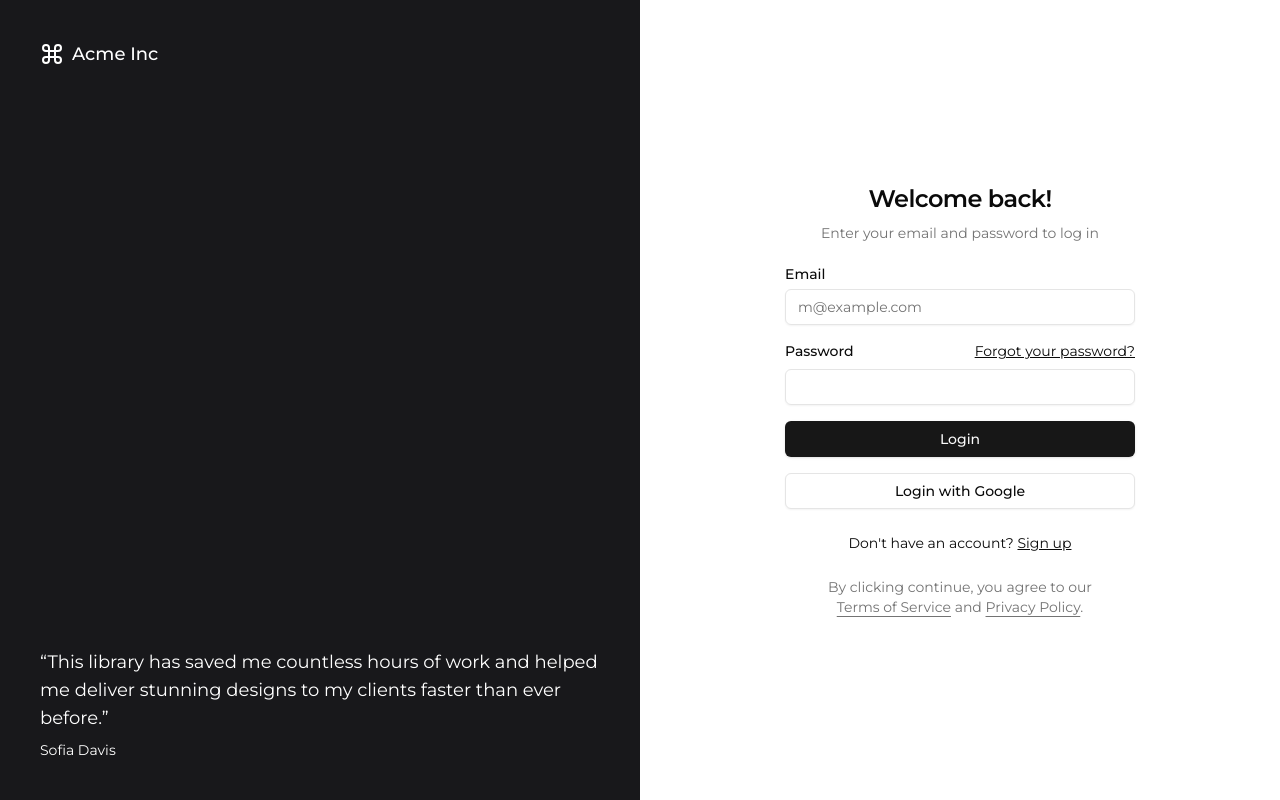
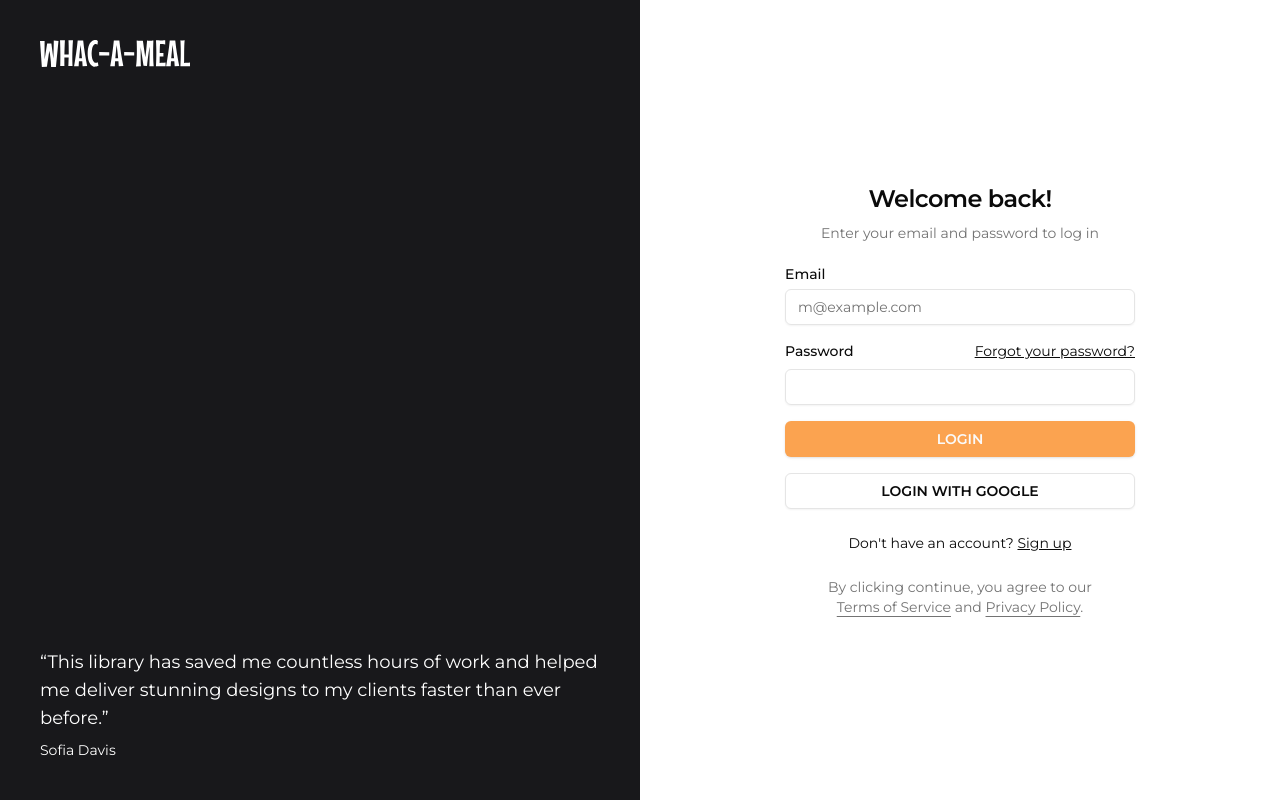
Before and after one commit to AndrejZaf/whacameal-web, a Next.js app: page /login in a window 1280 px wide. Built offline with nearby package versions, Linux system fonts and the light colour scheme.

Commit message:
Create reusable button styles and change the overall primary color

```diff
--- a/app/(auth)/login/page.tsx
+++ b/app/(auth)/login/page.tsx
@@ -9,19 +9,7 @@ const LoginPage = () => {
             <div className="relative hidden h-full flex-col bg-muted p-10 text-white dark:border-r lg:flex">
                 <div className="absolute inset-0 bg-zinc-900" />
                 <div className="relative z-20 flex items-center text-lg font-medium">
-                    <svg
-                        xmlns="http://www.w3.org/2000/svg"
-                        viewBox="0 0 24 24"
-                        fill="none"
-                        stroke="currentColor"
-                        strokeWidth="2"
-                        strokeLinecap="round"
-                        strokeLinejoin="round"
-                        className="mr-2 h-6 w-6"
-                    >
-                        <path d="M15 6v12a3 3 0 1 0 3-3H6a3 3 0 1 0 3 3V6a3 3 0 1 0-3 3h12a3 3 0 1 0-3-3" />
-                    </svg>
-                    Acme Inc
+                    <img alt="Whac a meal" src="./whc_logo.svg" />
                 </div>
                 <div className="relative z-20 mt-auto">
                     <blockquote className="space-y-2">
--- a/app/globals.css
+++ b/app/globals.css
@@ -14,7 +14,7 @@ body {
         --card-foreground: 0 0% 3.9%;
         --popover: 0 0% 100%;
         --popover-foreground: 0 0% 3.9%;
-    --primary: 0 0% 9%;
+        --primary: 29 96% 65%;
         --primary-foreground: 0 0% 98%;
         --secondary: 0 0% 96.1%;
         --secondary-foreground: 0 0% 9%;
@@ -34,6 +34,7 @@ body {
         --chart-5: 27 87% 67%;
         --radius: 0.5rem;
     }
+
     .dark {
         --background: 0 0% 3.9%;
         --foreground: 0 0% 98%;
@@ -41,7 +42,7 @@ body {
         --card-foreground: 0 0% 98%;
         --popover: 0 0% 3.9%;
         --popover-foreground: 0 0% 98%;
-    --primary: 0 0% 98%;
+        --primary: 29 96% 65%;
         --primary-foreground: 0 0% 9%;
         --secondary: 0 0% 14.9%;
         --secondary-foreground: 0 0% 98%;
@@ -66,6 +67,7 @@ body {
     * {
         @apply border-border;
     }
+
     body {
         @apply bg-background text-foreground;
     }
--- a/components/navbar.tsx
+++ b/components/navbar.tsx
@@ -90,8 +90,7 @@ const Navbar = () => {
                             className="w-[--radix-dropdown-menu-trigger-width] min-w-56 rounded-lg"
                             side="bottom"
                             align="end"
-                        sideOffset={4}
-                    >
+                            sideOffset={4}>
                             <DropdownMenuItem>
                                 <BadgeCheck />
                                 Account
@@ -103,8 +102,10 @@ const Navbar = () => {
                             </DropdownMenuItem>
                         </DropdownMenuContent>
                     </DropdownMenu> :
-                    <Link href="/login"><Button
-                        className="bg-[#FBA351] hover:bg-[#FDAF66] uppercase font-semibold">Login</Button></Link>}
+                    <Link href="/login">
+                        <Button variant="default">Login</Button>
+                    </Link>
+                }
             </div>
         </div>
     );
--- a/components/ui/button.tsx
+++ b/components/ui/button.tsx
@@ -1,8 +1,7 @@
-import * as React from "react"
-import { Slot } from "@radix-ui/react-slot"
-import { cva, type VariantProps } from "class-variance-authority"
-
-import { cn } from "@/lib/utils"
+import { cn } from "@/lib/utils";
+import { Slot } from "@radix-ui/react-slot";
+import { cva, type VariantProps } from "class-variance-authority";
+import * as React from "react";
 
 const buttonVariants = cva(
   "inline-flex items-center justify-center gap-2 whitespace-nowrap rounded-md text-sm font-medium transition-colors focus-visible:outline-none focus-visible:ring-1 focus-visible:ring-ring disabled:pointer-events-none disabled:opacity-50 [&_svg]:pointer-events-none [&_svg]:size-4 [&_svg]:shrink-0",
@@ -10,15 +9,15 @@ const buttonVariants = cva(
     variants: {
       variant: {
         default:
-          "bg-primary text-primary-foreground shadow hover:bg-primary/90",
+            "bg-primary text-primary-foreground shadow hover:bg-primary/90 uppercase font-semibold",
         destructive:
-          "bg-destructive text-destructive-foreground shadow-sm hover:bg-destructive/90",
+            "bg-destructive text-destructive-foreground shadow-sm hover:bg-destructive/90 uppercase font-semibold",
         outline:
-          "border border-input bg-background shadow-sm hover:bg-accent hover:text-accent-foreground",
+            "border border-input bg-background shadow-sm hover:bg-accent hover:text-accent-foreground uppercase font-semibold",
         secondary:
-          "bg-secondary text-secondary-foreground shadow-sm hover:bg-secondary/80",
-        ghost: "hover:bg-accent hover:text-accent-foreground",
-        link: "text-primary underline-offset-4 hover:underline",
+            "bg-secondary text-secondary-foreground shadow-sm hover:bg-secondary/80 uppercase font-semibold",
+          ghost: "hover:bg-accent hover:text-accent-foreground uppercase font-semibold",
+          link: "text-primary underline-offset-4 hover:underline uppercase font-semibold"
       },
       size: {
         default: "h-9 px-4 py-2",
```
Lines whose indentation alone changed are shown as unchanged.
